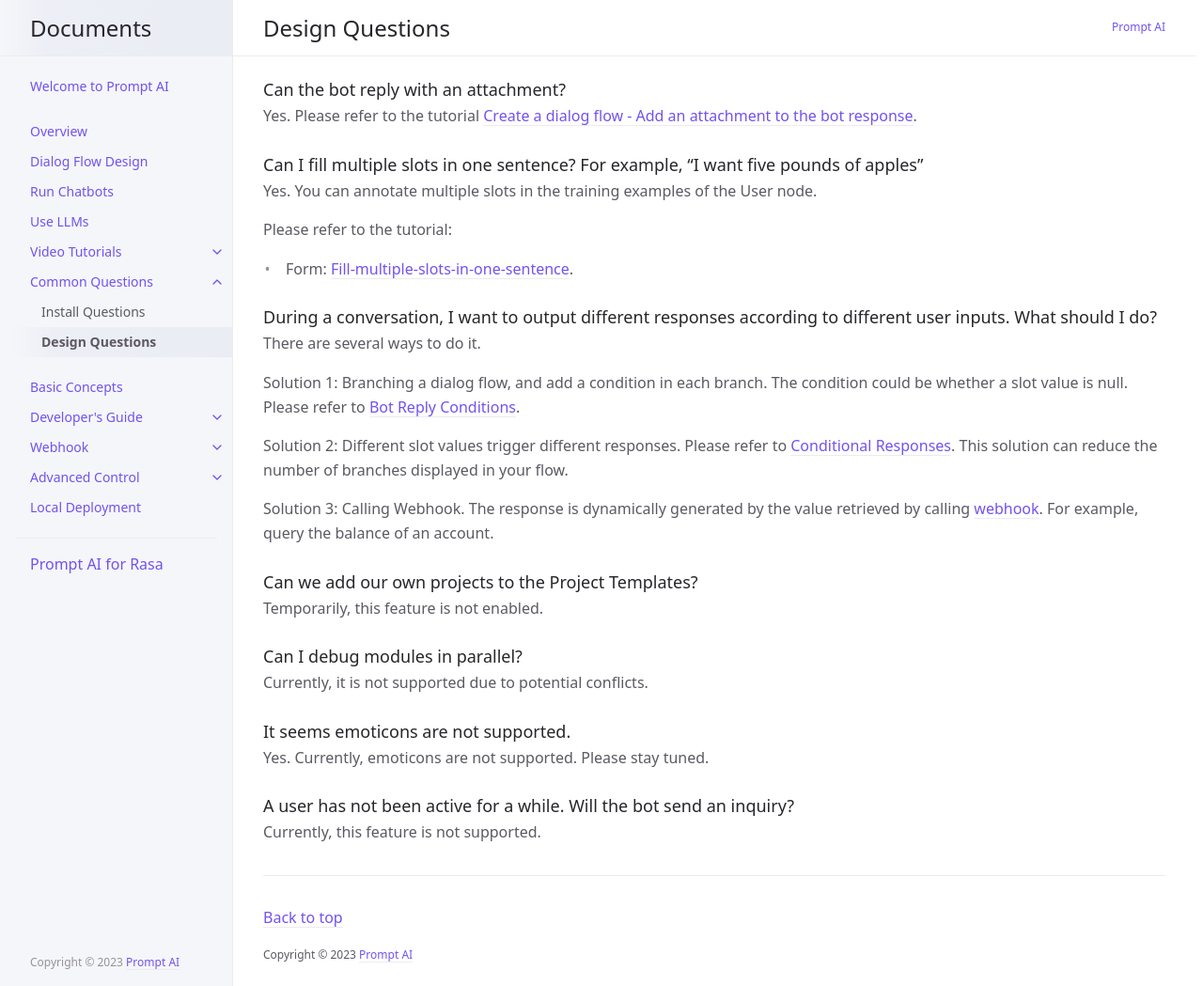
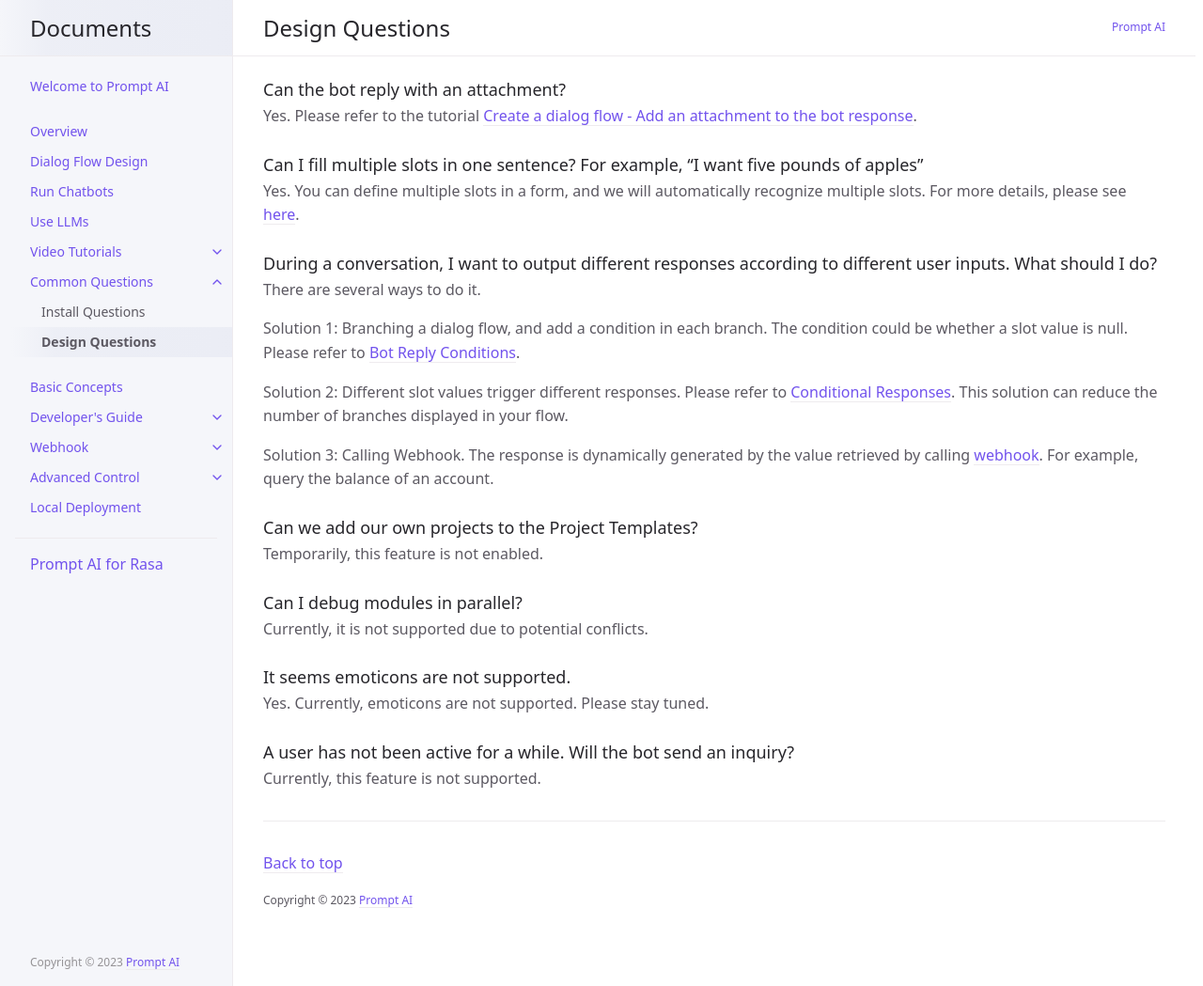
Before and after one commit to ws-cd/ws-cd.github.io, a Jekyll site: the page built from docs/common_questions/design_questions.md, in a window 1280 px wide and 1049 px high. Shown: the whole window at 94% size. Built offline with Jekyll 4.4.1, drawn with Linux system fonts in a browser that asks for light colours; part of the change alters nothing that is shown.

Commit message:
review common_questions - design_questions

```diff
--- a/docs/common_questions/design_questions.md
+++ b/docs/common_questions/design_questions.md
@@ -4,36 +4,12 @@ title: Design Questions
 parent: Common Questions
 nav_order: 2
 ---
-<!---
-### How do I get the URL when I customize the webhook?
 
-Please refer to the tutorial [webhook](/docs/tutorial/webhook/01-webhook/)
-
-### How to create consecutive multiple responses?
-
-Please refer to the tutorial [Create conversation flow graph - add reply node](/docs/tutorial/flow/01-create-flow/#add-reply-node)
-
-### Do not know the function of intents template
-
-Please refer to the tutorial [Create Intent List](/docs/tutorial/node-template/user-global/)
-
-### Does the initial node of the flow chart have a user option by default?
-
-Please refer to the tutorial [Dialog Flow Graph Settings](/docs/tutorial/setting/)
-
-### Add a node and then delete it. Is there an undo function?
-
-Please refer to the tutorial [Undo/Redo](/docs/tutorial/setting/)
-
--->
 ### Can the bot reply with an attachment?
 Yes. Please refer to the tutorial [Create a dialog flow - Add an attachment to the bot response](/docs/tutorial/flow/).
 
 ### Can I fill multiple slots in one sentence? For example, "I want five pounds of apples"
-Yes. You can annotate multiple slots in the training examples of the User node.
-
-Please refer to the tutorial:
-- Form: [Fill-multiple-slots-in-one-sentence](/docs/tutorial/form/#can-i-fill-multiple-slots-in-one-sentence).
+Yes. You can define multiple slots in a form, and we will automatically recognize multiple slots. For more details, please see [here](/docs/tutorial/multiple_slots).
 
 ### During a conversation, I want to output different responses according to different user inputs. What should I do?
 There are several ways to do it.
@@ -47,21 +23,6 @@ Solution 3: Calling Webhook. The response is dynamically generated by the value
 ### Can we add our own projects to the Project Templates?
 Temporarily, this feature is not enabled.
 
-<!---
-### ### Can the node convert the type?
-
-Currently, only user input can be converted to a button,
-You can change the "user input method" of the user input node to "click input"
-
-### Shortcut key support: control c/z
-
-You can use control c to quickly copy nodes to the pasteboard, and control z to undo the previous operation
-
-### The node has errors and cannot be saved
-
-If there is an error in a node, click `Save` when editing the node, and an error message will appear. If you want to use a node first, you can click `Close`
---->
-
 ### Can I debug modules in parallel?
 Currently, it is not supported due to potential conflicts.
 
```
